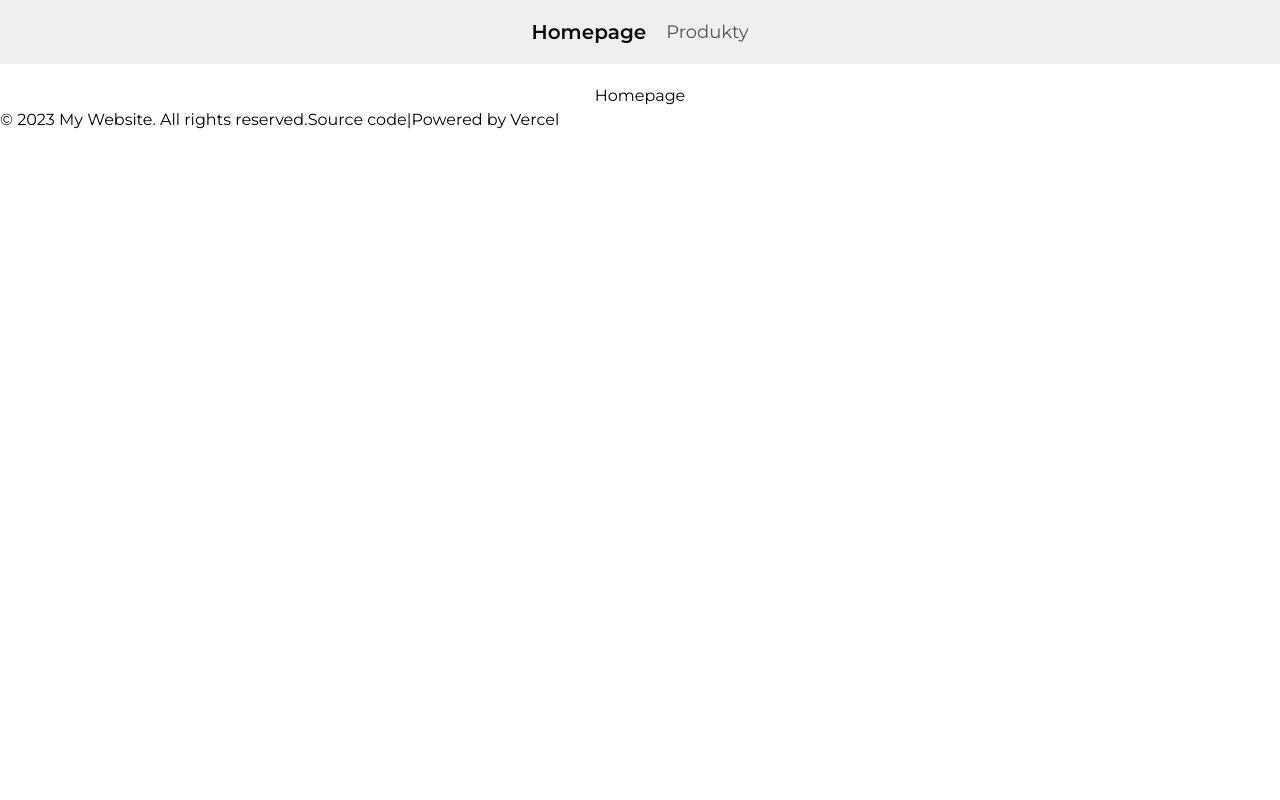
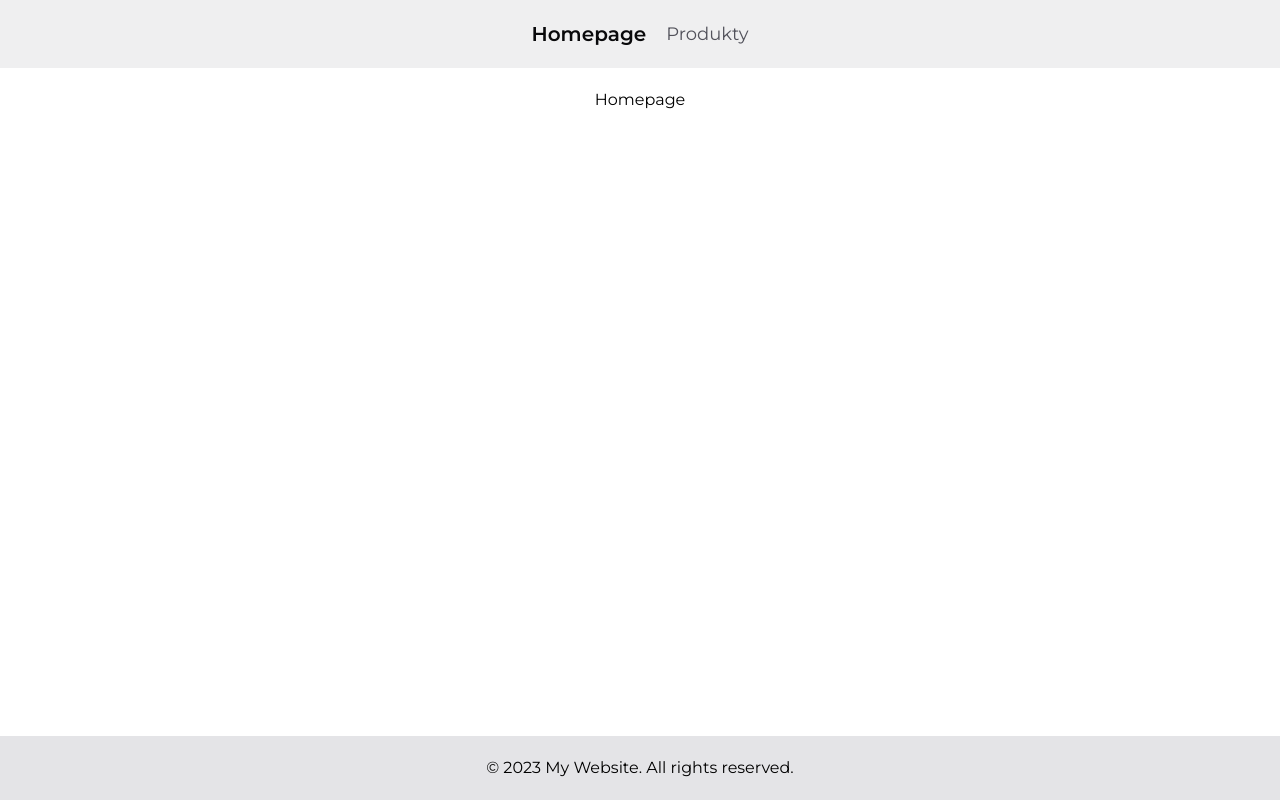
Before and after one commit to MateuszSzczukiewicz/ecommerce, a Next.js app: page / in a window 1280 px wide. Built offline with nearby package versions, Linux system fonts and the light colour scheme.

Commit message:
Added better footer (always at the bottom)

```diff
--- a/src/app/layout.tsx
+++ b/src/app/layout.tsx
@@ -2,7 +2,8 @@ import type { Metadata } from "next";
 import { Montserrat } from "next/font/google";
 import "./globals.css";
 import { type ReactNode } from "react";
-import { ActiveLink } from "@/ui/atoms/ActiveLink";
+import { Footer } from "@/ui/molecules/Footer";
+import { Navigation } from "@/ui/molecules/Navigation";
 
 const montserrat = Montserrat({ subsets: ["latin", "latin-ext"] });
 
@@ -19,26 +20,11 @@ export default function RootLayout({
 	return (
 		<html lang="pl">
 			<body className={montserrat.className}>
-				<nav className="sticky top-0 flex h-16 items-center justify-center bg-zinc-200 bg-opacity-60 backdrop-blur-xl">
-					<ul className="flex gap-5">
-						<li>
-							<ActiveLink href="/">Homepage</ActiveLink>
-						</li>
-						<li>
-							<ActiveLink href="/products" exact={false}>
-								Produkty
-							</ActiveLink>
-						</li>
-					</ul>
-				</nav>
-				<section className="mt-5 flex justify-center">{children}</section>
-				<footer>
-					&copy; 2023 My Website. All rights reserved.
-					<a href="https://github.com/vercel/next.js/tree/canary/examples/with-typescript">
-						Source code
-					</a>
-					|<a href="https://vercel.com">Powered by Vercel</a>
-				</footer>
+				<div className="flex min-h-screen flex-col">
+					<Navigation />
+					<main className="mt-5 flex flex-grow justify-center">{children}</main>
+					<Footer />
+				</div>
 			</body>
 		</html>
 	);
--- /dev/null
+++ b/src/ui/molecules/Footer.tsx
@@ -0,0 +1,7 @@
+export const Footer = () => {
+	return (
+		<footer className="mt-5 flex w-full items-center justify-center bg-zinc-200 p-5 backdrop-blur-xl">
+			<p>&copy; 2023 My Website. All rights reserved.</p>
+		</footer>
+	);
+};
--- /dev/null
+++ b/src/ui/molecules/Navigation.tsx
@@ -0,0 +1,18 @@
+import { ActiveLink } from "@/ui/atoms/ActiveLink";
+
+export const Navigation = () => {
+	return (
+		<nav className="sticky top-0 flex items-center justify-center bg-zinc-200 bg-opacity-60 p-5 backdrop-blur-xl">
+			<ul className="flex gap-5">
+				<li>
+					<ActiveLink href="/">Homepage</ActiveLink>
+				</li>
+				<li>
+					<ActiveLink href="/products" exact={false}>
+						Produkty
+					</ActiveLink>
+				</li>
+			</ul>
+		</nav>
+	);
+};
```
